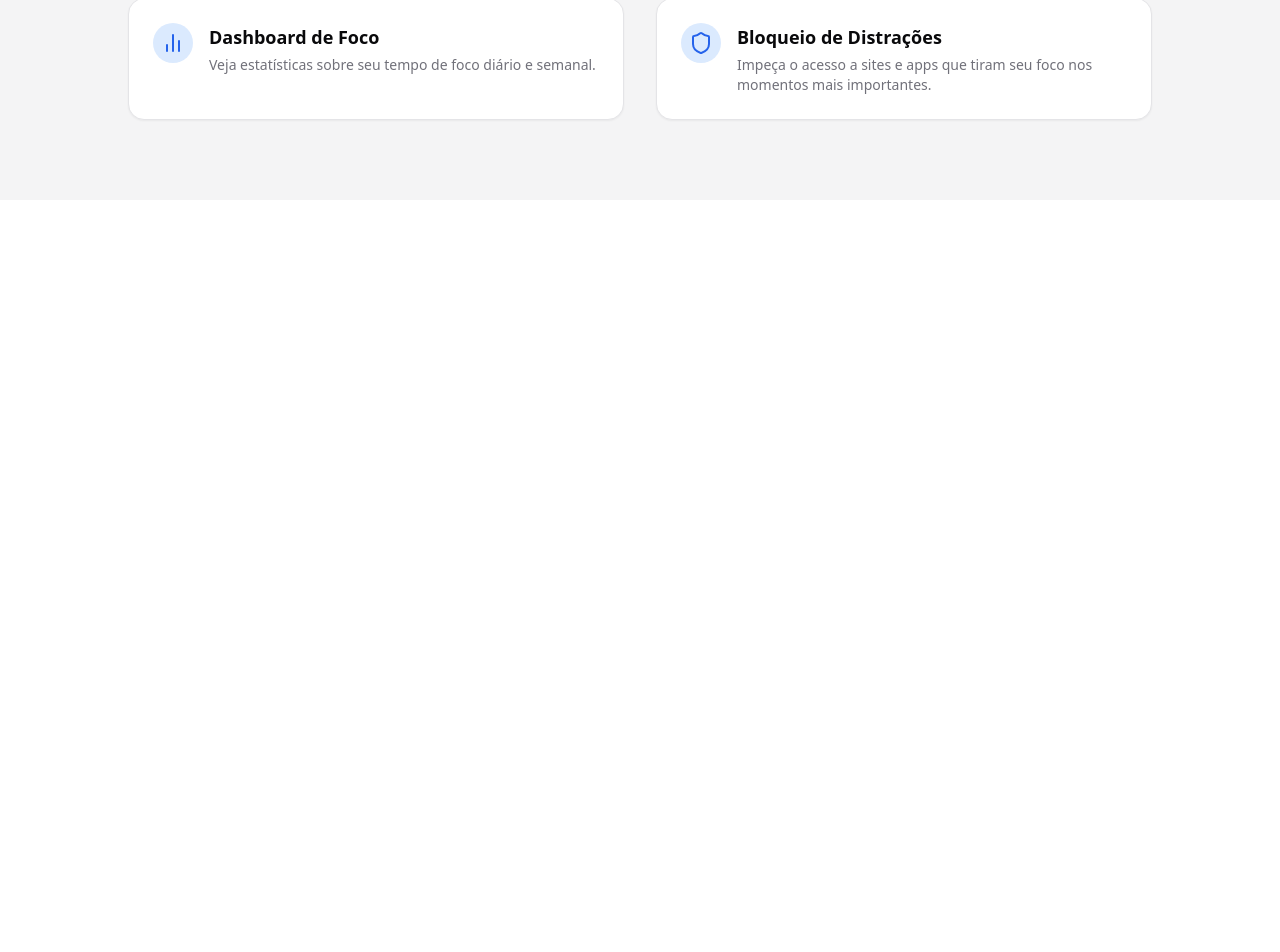
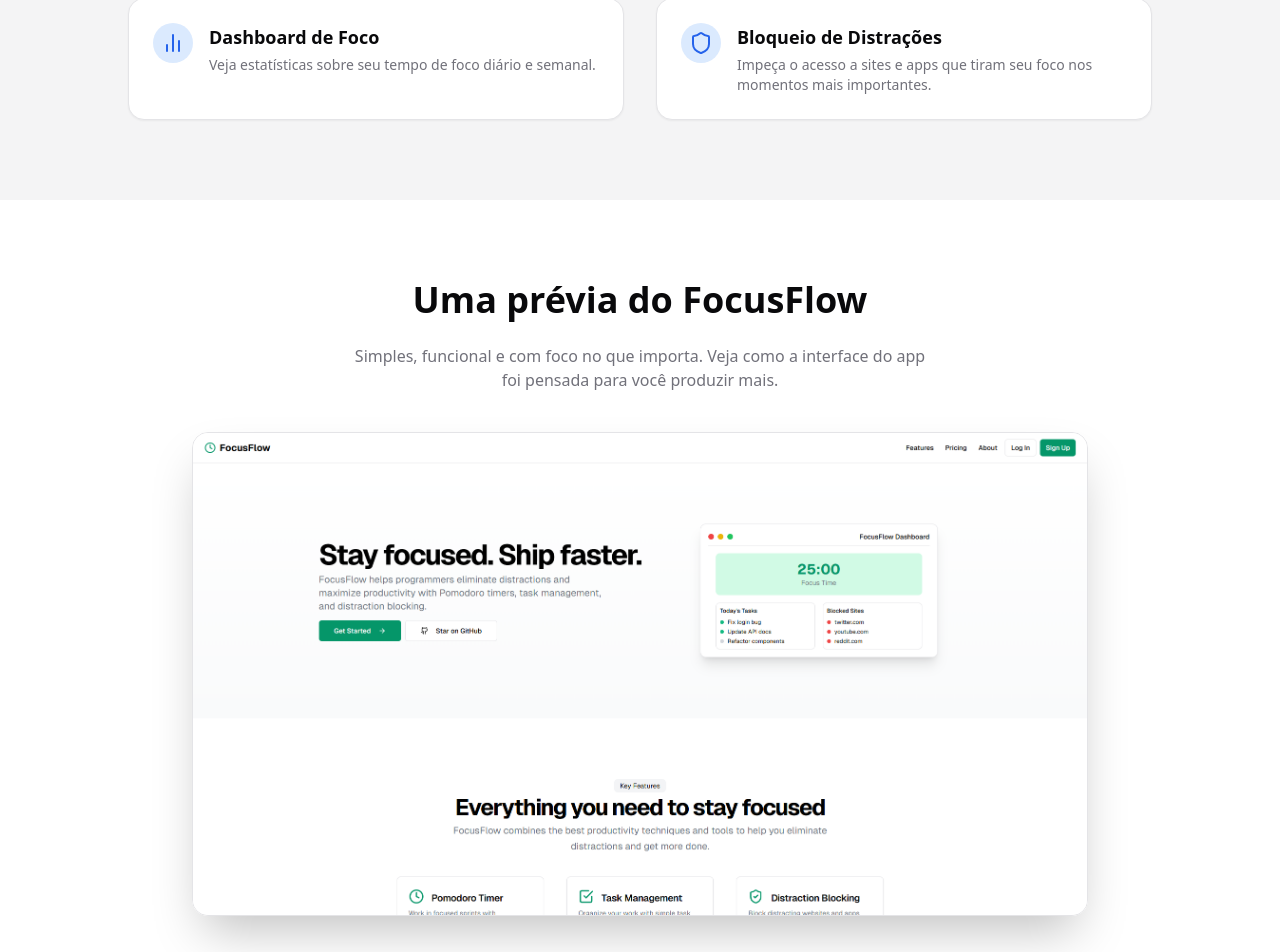
Before and after one commit to Rwaik-Dev/focusflow, a Next.js app: page / in a window 1280 px wide. Shown: the part 1076-2028 px from the top of the page. Before the commit the page ends 1276 px from the top, so only its background shows below. Built offline with nearby package versions, Linux system fonts and the light colour scheme.

Commit message:
feat: Montagem do componente Preview

```diff
--- /dev/null
+++ b/app/components/Preview.tsx
@@ -0,0 +1,47 @@
+"use client";
+
+import { motion } from "framer-motion";
+import Image from "next/image";
+
+export default function Preview() {
+  return (
+    <section className="py-20 px-6 bg-background">
+      <div className="max-w-5xl mx-auto text-center">
+        <motion.h2
+          initial={{ opacity: 0, y: -10 }}
+          whileInView={{ opacity: 1, y: 0 }}
+          transition={{ duration: 0.6 }}
+          viewport={{ once: true }}
+          className="text-3xl sm:text-4xl font-bold mb-6"
+        >
+          Uma prévia do FocusFlow
+        </motion.h2>
+        <motion.p
+          initial={{ opacity: 0, y: 10 }}
+          whileInView={{ opacity: 1, y: 0 }}
+          transition={{ delay: 0.2, duration: 0.6 }}
+          viewport={{ once: true }}
+          className="text-muted-foreground mb-10 max-w-xl mx-auto"
+        >
+          Simples, funcional e com foco no que importa. Veja como a interface do
+          app foi pensada para você produzir mais.
+        </motion.p>
+        <motion.div
+          initial={{ opacity: 0, scale: 0.95 }}
+          whileInView={{ opacity: 1, scale: 1 }}
+          transition={{ duration: 0.6, delay: 0.3 }}
+          viewport={{ once: true }}
+          className="rounded-2xl overflow-hidden shadow-2xl border max-w-4xl mx-auto"
+        >
+          <Image
+            src="/FocusFlow-homepage.png"
+            alt="Prévia do app FocusFlow"
+            width={1200}
+            height={800}
+            className="w-full h-auto"
+          />
+        </motion.div>
+      </div>
+    </section>
+  );
+}
--- a/app/page.tsx
+++ b/app/page.tsx
@@ -1,12 +1,14 @@
 import React from "react";
 import Hero from "./components/Hero";
 import Features from "./components/Features";
+import Preview from "./components/Preview";
 
 export default function page() {
   return (
     <main>
       <Hero />
       <Features />
+      <Preview />
     </main>
   );
 }
```
Also changed, not shown: public/FocusFlow-homepage.png (added).
